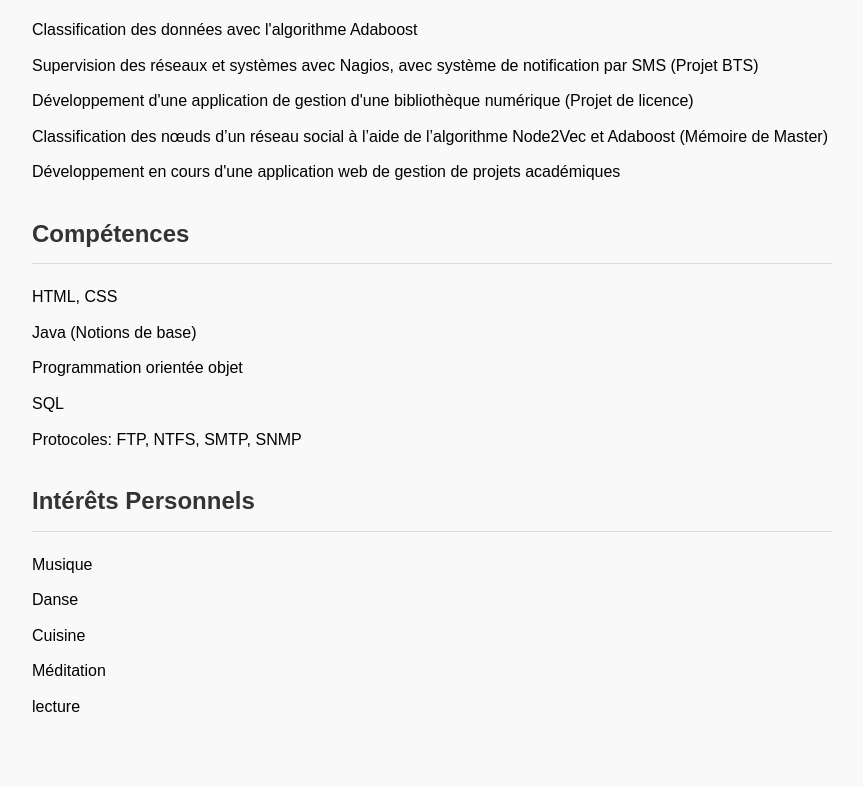
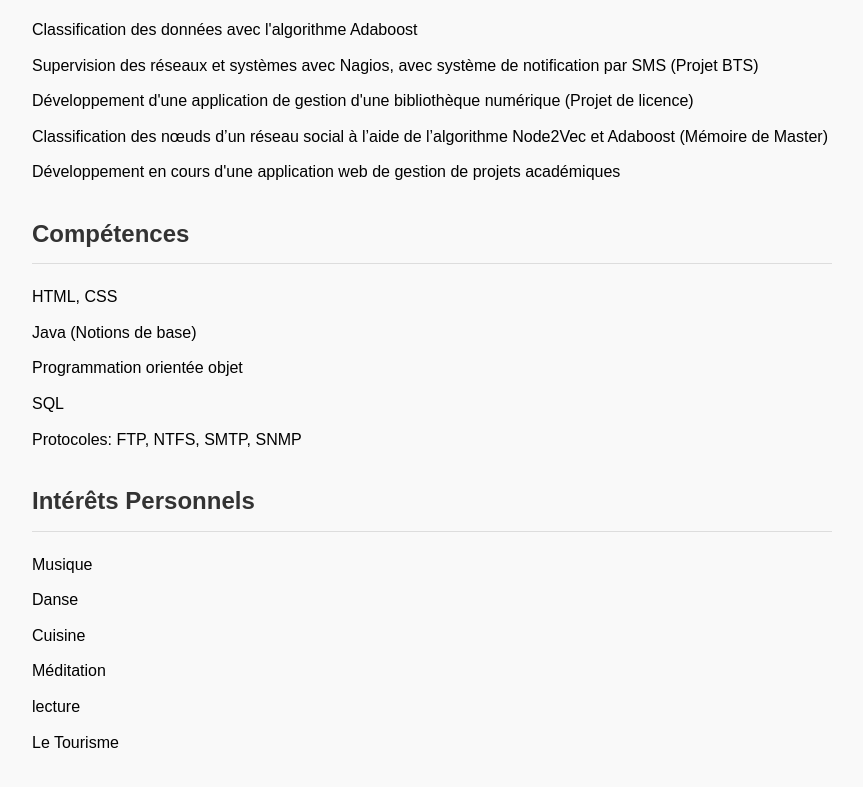
Before and after one commit to cathykenfack9/cathykenfack9.github.io, a plain HTML site: page index.html in a window 1280 px wide. Shown: the part 1493-2280 px from the top of the page, without its empty margins (208-1071 px from the left). Drawn offline with Linux system fonts and the light colour scheme.

Commit message:
mise a jour index
ajout d'un interet personnel

```diff
--- a/index.html
+++ b/index.html
@@ -118,6 +118,8 @@ img:hover {
         <li>Cuisine</li>
         <li>Méditation</li>
         <li>lecture</li>
+         <li>Le Tourisme</li>
+
     </ul>
 
 </body>
```
